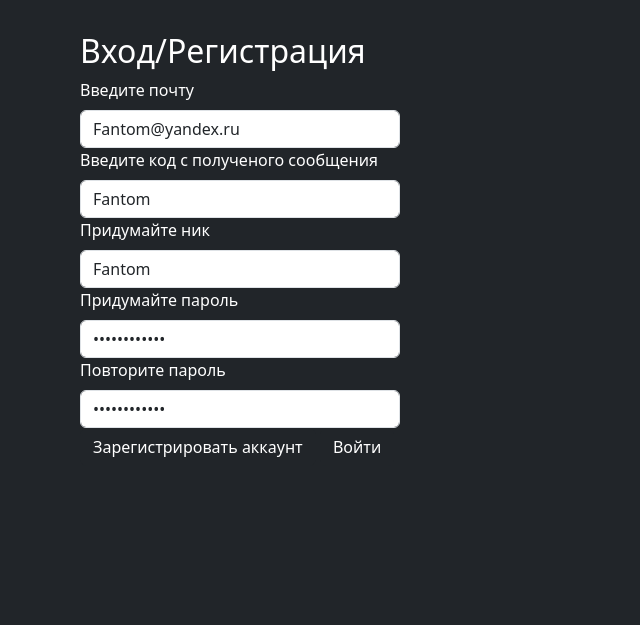
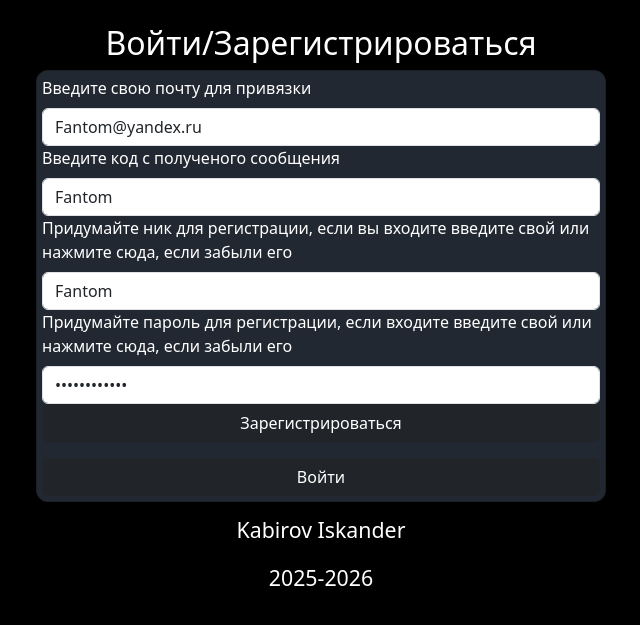
Before and after one commit to Fantomchick/Mega_encryption, a Django app: page /reg/ in a window 1280 px wide. Shown: the top 625 px of the page, without its empty margins (319-959 px from the left). Run offline with Django 5.2, Linux system fonts and the light colour scheme; some libraries are stand-ins or nearby versions.

Commit message:
добавил блоки

```diff
--- a/Web_encryption/encryption_app/static/css/encryption.css
+++ b/Web_encryption/encryption_app/static/css/encryption.css
@@ -84,3 +84,7 @@ p {
     position: absolute;
     color: #ffffff;
 }
+.block{
+    background: #000000;
+    color: #000000;
+}
--- /dev/null
+++ b/Web_encryption/encryption_app/static/css/footer.css
@@ -0,0 +1,24 @@
+footer {
+/*  position: sticky;*/
+/*  bottom: 0;*/
+  width: 100%;
+}
+
+.footer-info {
+  color: white;
+  font-size: 16pt;
+  text-align: center;
+  padding-left: 5%;
+  padding-right: 5%;
+  padding-top: 1%;
+  padding-bottom: 1%;
+  width: 30%;
+  margin: 0 auto;
+}
+
+.icon {
+  width: 10%;
+  height: 10%;
+  fill: white;
+  margin: 6%;
+}
--- a/Web_encryption/encryption_app/static/css/reg.css
+++ b/Web_encryption/encryption_app/static/css/reg.css
@@ -12,6 +12,19 @@ body {
     color: #000000;
 }
 
+.card {
+    border-radius: 12px;
+    /* border-color: rgb(241, 239, 230); */
+    border-style: solid;
+    padding: 5px;
+    box-shadow: 0 4px 6px -1px rgba(0, 0, 0, 0.1);
+    background-color: rgb(34, 40, 49);
+}
+
+#reg {
+    background: #000000;
+    color: #000000;
+}
 #pole {
     margin-left: 2rem;
     margin-right: 2rem;
@@ -33,25 +46,30 @@ p {
     color: #ffffff;
 }
 
-#reg-link:hover {
-    text-decoration: underline
+#reg-link:hover{
+    text-decoration:underline
 }
 
-#reg-link:active {
-    color: coral
+#reg-link:active{
+    color:coral
 }
 
-#reg-link {
-    color: rgb(255, 255, 255);
-    text-decoration: none;
+#reg-link{
+    color:rgb(255, 255, 255);
+    text-decoration:none;
 }
 
 @media screen and (max-width: 600px) {
     header {
         height: 15rem;
     }
+    interesting-text{
 
-    interesting-text {}
+    }
+    interesting-title{
 
-    interesting-title {}
+    }
 }
+#auth-btn{
+    margin-top: 1rem;
+}
--- a/Web_encryption/encryption_app/static/js/codebreaker.js
+++ b/Web_encryption/encryption_app/static/js/codebreaker.js
@@ -32,6 +32,11 @@ $('#codebreaker-btn').click(
                     alert('Файл расшифрован и перемещен в загрузки');
                 }
             },
+            error:
+                    function(error) {
+                        console.error('Error', error);
+                        alert(error.responseJSON.error);
+            }
         });
 
     }
--- a/Web_encryption/encryption_app/static/js/reg.js
+++ b/Web_encryption/encryption_app/static/js/reg.js
@@ -4,7 +4,7 @@ $('#reg-btn').click(
         let password = $('#password').val()
         let email = $('#email').val()
         let codEmail = $('#cod-email').val()
-        let passwordProverka = $('#password-proverka').val()
+        // let passwordProverka = $('#password-proverka').val()
         let regButton = $('#reg-btn')
         const CSRF = $('[name=csrfmiddlewaretoken]').val()
 
--- /dev/null
+++ b/Web_encryption/encryption_app/templates/base.html
@@ -0,0 +1,40 @@
+{% load static %}
+<!DOCTYPE html>
+<html lang="ru">
+
+<head>
+    <meta charset="UTF-8">
+    <meta name="viewport" content="width=device-width, initial-scale=1.0">
+    <title>{% block title %}Mega-encryption{% endblock %}</title>
+
+    <!-- Bootstrap 5.3 CSS -->
+    <link href="https://cdn.jsdelivr.net/npm/bootstrap@5.3.8/dist/css/bootstrap.min.css" rel="stylesheet"
+        integrity="sha384-sRIl4kxILFvY47J16cr9ZwB07vP4J8+LH7qKQnuqkuIAvNWLzeN8tE5YBujZqJLB" crossorigin="anonymous">
+    <!-- Font Awesome подключение -->
+    <link rel="stylesheet" href="https://cdnjs.cloudflare.com/ajax/libs/font-awesome/7.0.1/css/all.min.css"
+        integrity="sha512-2SwdPD6INVrV/lHTZbO2nodKhrnDdJK9/kg2XD1r9uGqPo1cUbujc+IYdlYdEErWNu69gVcYgdxlmVmzTWnetw=="
+        crossorigin="anonymous" referrerpolicy="no-referrer" />
+    <link rel="stylesheet" href={%static 'css/footer.css' %}>
+    {% block css %}{% endblock %}
+    <!-- <link rel="stylesheet" href={% static 'css/footer.css' %}> -->
+</head>
+
+<body>
+    {% include 'parct/nav.html' %}
+
+    <main>
+        {% block content %}{% endblock %}
+    </main>
+
+    {% include 'parct/footer.html' %}
+
+    <!-- jQuery 3.7.1 -->
+    <script src="https://ajax.googleapis.com/ajax/libs/jquery/3.7.1/jquery.min.js"></script>
+    <!-- Bootstrap 5.3 JS -->
+    <script src="https://cdn.jsdelivr.net/npm/bootstrap@5.3.8/dist/js/bootstrap.bundle.min.js"
+        integrity="sha384-FKyoEForCGlyvwx9Hj09JcYn3nv7wiPVlz7YYwJrWVcXK/BmnVDxM+D2scQbITxI"
+        crossorigin="anonymous"></script>
+    {% block js %}{% endblock %}
+</body>
+
+</html>
--- /dev/null
+++ b/Web_encryption/encryption_app/templates/parct/footer.html
@@ -0,0 +1,16 @@
+<footer id="footer">
+    <div class="container">
+        <div class="row">
+            <div class=" d-flex col-lg-12">
+                <div class="footer-info">
+                    <div>
+                        <p>Kabirov Iskander</p>
+                    </div>
+                    <div>
+                        <p>2025-2026</p>
+                    </div>
+                </div>
+            </div>
+        </div>
+    </div>
+</footer>
--- /dev/null
+++ b/Web_encryption/encryption_app/templates/parct/nav.html
@@ -0,0 +1,17 @@
+{% load static %}
+<div id="nav">
+    <div>
+        {%if username %}
+        <li class="nav-item">
+            <a class="nav-link active" aria-current="page" href={% url 'index' %}>Главная</a>
+        </li>
+        <a class="nav-link dropdown-toggle " href='' data-bs-toggle="dropdown">{{username}}</a>
+        <ul class="dropdown-menu bg-dark">
+            <li><a class="dropdown-item text-white " id='logout-link' href={%url 'account'%}>В аккаунт</a></li>
+            <li><a class="dropdown-item text-white " id='logout-link' href={%url 'logout' %}>Выйти</a></li>
+        </ul>
+        {%else%}
+        <a class="nav-link" href={% url 'reg' %} tabindex="-1" aria-disabled="true">Войти/Зарегистрироваться</a>
+        {%endif%}
+    </div>
+</div>
--- a/Web_encryption/encryption_app/templates/reg.html
+++ b/Web_encryption/encryption_app/templates/reg.html
@@ -1,47 +1,38 @@
+{% extends 'base.html' %}
 {% load static %}
-<!doctype HTML>
-<html lang="ru">
 
-<head>
-    <meta charset="UTF-8">
-    <meta name="viewport" content="width=device-width, initial-scale=1.0">
-    <title>Document</title>
-    <link rel='icon' href={%static 'img/faicon.png' %}>
-    </link>
-    <link rel="stylesheet" href={%static 'css/reg.css' %}>
-    </link>
-    <link rel="stylesheet" href="https://cdnjs.cloudflare.com/ajax/libs/font-awesome/7.0.1/css/all.min.css"  integrity="sha512-2SwdPD6INVrV/lHTZbO2nodKhrnDdJK9/kg2XD1r9uGqPo1cUbujc+IYdlYdEErWNu69gVcYgdxlmVmzTWnetw==" crossorigin="anonymous" referrerpolicy="no-referrer" />
-    <link href="https://cdn.jsdelivr.net/npm/bootstrap@5.3.3/dist/css/bootstrap.min.css" rel="stylesheet" integrity="sha384-QWTKZyjpPEjISv5WaRU9OFeRpok6YctnYmDr5pNlyT2bRjXh0JMhjY6hW+ALEwIH" crossorigin="anonymous">
-</head>
-<body class="bg-dark">
+{% block title %}Создаться{% endblock %}
+{% block css %}
+<!-- Связывание с CSS файлом -->
+<link rel='icon' href={%static 'faicon.png' %}></link>
+<link rel="stylesheet" href={%static 'css/reg.css' %}></link>
+{% endblock %}
+{% block content %}
 {% csrf_token %}
-    <div class="container text-white bg-dark">
+        <div class="container text-white" id="reg">
             <div class="row justify-content-center">
                 <div class="col-sm-6">
-                <main class="auth">
-                    <h2 id='obsh'>Вход/Регистрация</h2>
-                    <label for='nickname' class='form-label' id='email-label'>Введите почту</label>
+                    <main class="row justify-content-center">
+                        <h2 class="row justify-content-center" id='obsh'>Войти/Зарегистрироваться</h2>
+                        <div class="card text-white">
+                            <label for='nickname' class='form-label' id='email-label'>Введите свою почту для привязки</label>
                             <input type="email" class='form-control ' id='email' value='Fantom@yandex.ru'>
                             <label for='nickname' class='form-label' id='cod-email-label'>Введите код с полученого сообщения</label>
                             <input type="text" class='form-control ' id='cod-email' value='Fantom'>
-                    <label for='nickname' class='form-label' id='nickname-label'>Придумайте ник</label>
+                            <label for='nickname' class='form-label' id='nickname-label'>Придумайте ник для регистрации, если вы входите введите свой<a id='reg-link' href="{%url 'account'%}"> или нажмите сюда, если забыли его</a></label>
                             <input type="text" class='form-control ' id='nickname' value='Fantom'>
-                    <label for='password' class='form-label' id='password-label'>Придумайте пароль</label>
+                            <label for='password' class='form-label' id='password-label'>Придумайте пароль для регистрации, если входите введите свой<a id='reg-link' href="{%url 'account'%}"> или нажмите сюда, если забыли его</a></label>
                             <input type="password" class='form-control ' id='password' value='111fefefefef'>
-                    <label for='password' class='form-label' id='password-proverka-label'>Повторите пароль</label>
-                    <input type="password" class='form-control ' id='password-proverka' value='111fefefefef'>
-                    <input type="button" class='btn btn-dark' id='reg-btn' value='Зарегистрировать аккаунт'>
+                            {% comment %} <label for='password' class='form-label' id='password-proverka-label'>Повторите пароль</label> {% endcomment %}
+                            {% comment %} <input type="password" class='form-control ' id='password-proverka' value='111fefefefef'> {% endcomment %}
+                            <input type="button" class='btn btn-dark' id='reg-btn' value='Зарегистрироваться'>
                             <input type="button" class='btn btn-dark' id='auth-btn' value='Войти'>
+                        </div>
                     </main>
                 </div>
             </div>
-
-    <script src="https://ajax.googleapis.com/ajax/libs/jquery/3.7.1/jquery.min.js"></script>
-
-    <!-- Bootstrap5.3.js -->
+{% endblock %}
+{% block js %}
 <script src={% static 'js/reg.js' %}></script>
-    <script src={% static 'js/auth.js' %}></script>
-    <script src="https://cdn.jsdelivr.net/npm/bootstrap@5.3.3/dist/js/bootstrap.bundle.min.js" integrity="sha384-YvpcrYf0tY3lHB60NNkmXc5s9fDVZLESaAA55NDzOxhy9GkcIdslK1eN7N6jIeHz" crossorigin="anonymous"></script>
-
-</body>
-</html>
+<script type="text/javascript" src={% static 'js/auth.js' %}></script>
+{% endblock %}
--- a/Web_encryption/encryption_app/urls.py
+++ b/Web_encryption/encryption_app/urls.py
@@ -10,4 +10,5 @@ urlpatterns= [
     path('logout/',views.logout_view,name='logout'),
     path('cryptographer/',views.cryptographer,name='cryptographer'),
     path('codebreaker/',views.codebreaker,name='codebreaker'),
+    path('account/',views.account,name='account'),
 ]
--- a/Web_encryption/encryption_app/views.py
+++ b/Web_encryption/encryption_app/views.py
@@ -183,3 +183,17 @@ def auth(request):
 def logout_view(request):
     logout(request)
     return redirect('index')
+
+def account(request):
+    flag=1
+    context={
+        'flag_reg': flag,
+    }
+    if request.method == 'POST':
+        email = request.POST.get('email')
+        password = request.POST.get('password')
+        nickname = request.POST.get('nickname')
+        username = nickname
+        print("Ник: ",username,'\n',"Пароль: ",password,"Почта",email,'\n',"Код",cod_email,'\n',"Пароль проверка",password_proverka,sep='')
+        return JsonResponse({'status':'success'})
+    return render(request, 'account.html',context)
```
Also changed, not shown: Web_encryption/encryption_app/templates/account.html (added, +34 -0 lines), Web_encryption/encryption_app/templates/index.html (+63 -1 lines), Web_encryption/db.sqlite3, Web_encryption/encryption_app/static/css/account.css (added), Web_encryption/encryption_app/static/js/account.js (added). Lines whose indentation alone changed are shown as unchanged.
